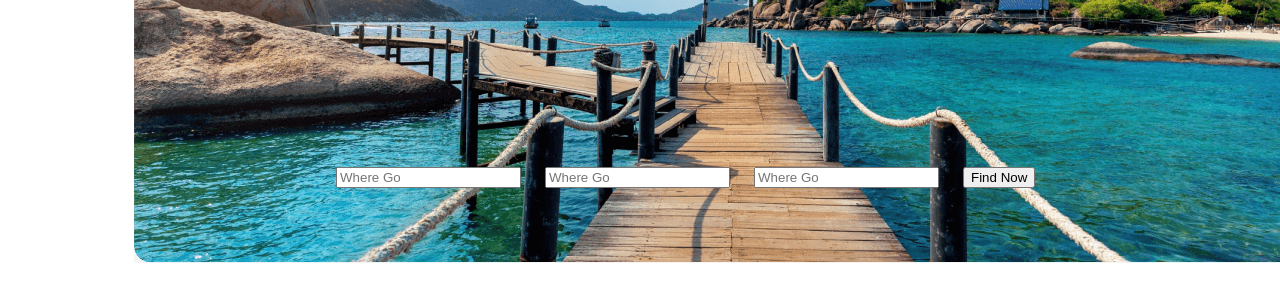
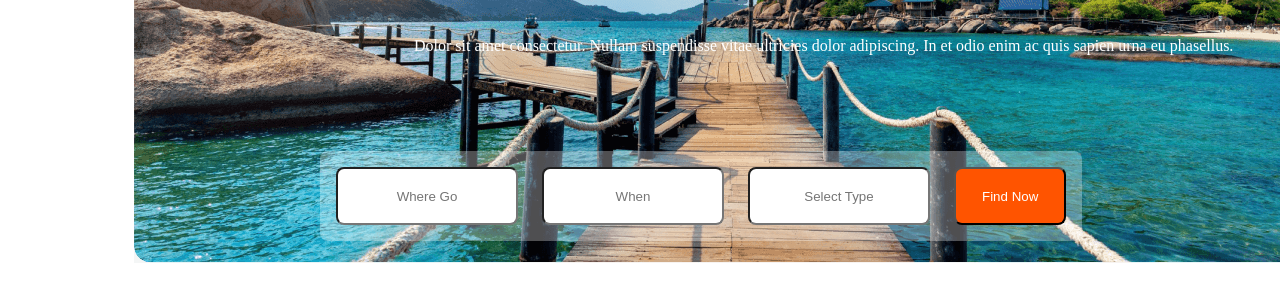
Before and after one commit to arafatislam2005/assignment-two-travel, a plain HTML site: page index.html in a window 1280 px wide. Shown: the part 369-670 px from the top of the page. Drawn offline with Linux system fonts and the light colour scheme.

Commit message:
my fast commit

```diff
--- a/index.html
+++ b/index.html
@@ -30,12 +30,17 @@
         <div class="header-images-one">
           <h3>Explore Your Travel</h3>
         </div>
-
+        <div class="header-page">
+          <p>
+            Dolor sit amet consectetur. Nullam suspendisse vitae ultricies dolor
+            adipiscing. In et odio enim ac quis sapien urna eu phasellus.
+          </p>
+        </div>
         <form action="" class="form-of-header">
           <input class="form-of-one" type="text" placeholder="Where Go" />
-          <input class="form-of-one" type="text" placeholder="Where Go" />
-          <input class="form-of-one" type="text" placeholder="Where Go" />
-          <button>Find Now</button>
+          <input class="form-of-one" type="text" placeholder="When" />
+          <input class="form-of-one" type="text" placeholder="Select Type" />
+          <button class="btn-form">Find Now</button>
         </form>
       </div>
     </header>
--- a/styles/style.css
+++ b/styles/style.css
@@ -27,13 +27,34 @@
   left: 27%;
   top: 130px;
 }
+.header-page {
+  position: absolute;
+  top: 45%;
+  left: 30%;
+  margin: 30px;
+  color: #fff;
+}
 .form-of-header {
   position: absolute;
   left: 25%;
   top: 65%;
+  text-decoration: none;
   display: inline-flex;
   padding: 16px;
   gap: 24px;
+  border-radius: 8px;
+  background: rgba(255, 255, 255, 0.3);
 }
 .form-of-one {
+  text-align: center;
+  width: 174px;
+  height: 52px;
+  border-radius: 8px;
+  background: #fff;
 }
+.btn-form {
+  padding: 10px 26px;
+  border-radius: 8px;
+  background-color: #ff5400;
+  color: #fff;
+}
```
